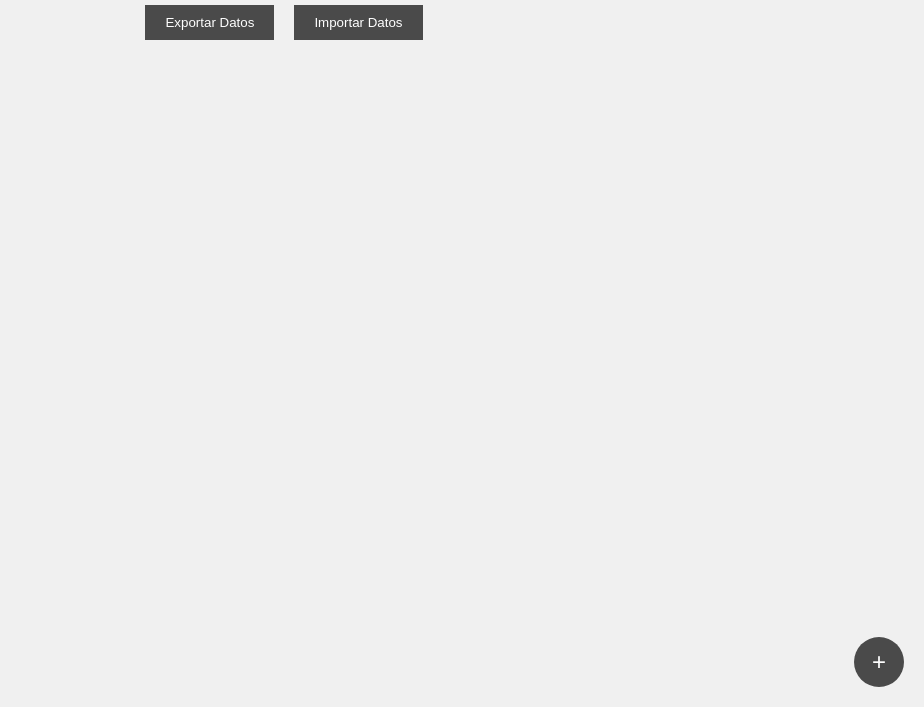
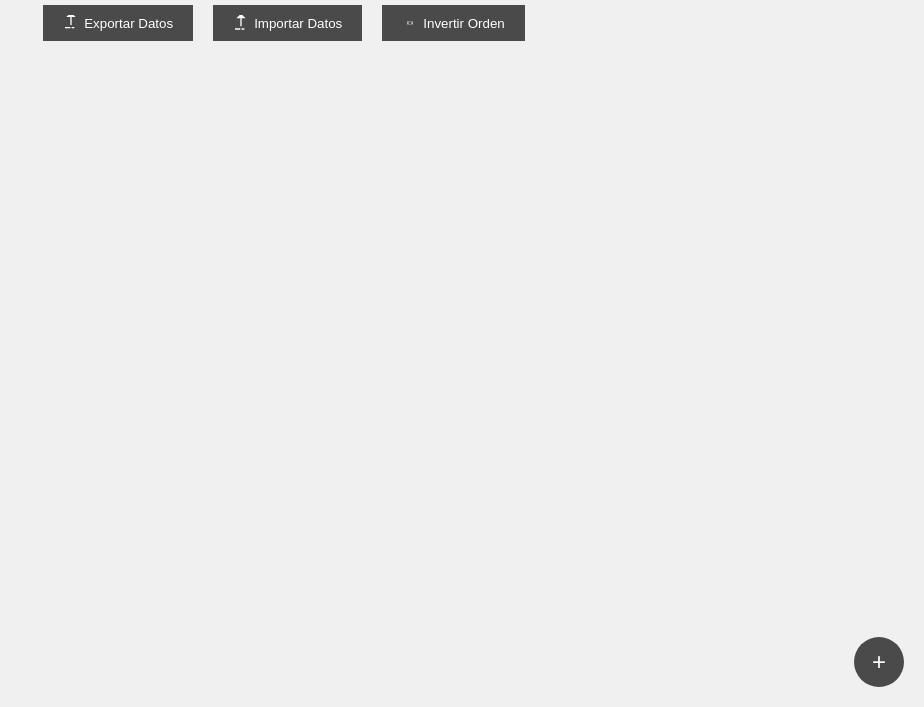
Before and after one commit to Adolfsan99/rpgmaker-event-organize, a plain HTML site: page index.html in a window 1280 px wide. Shown: the part 93-800 px from the top of the page, without its empty margins (356-1280 px from the left). Drawn offline with Linux system fonts and the light colour scheme.

Commit message:
Add files via upload

```diff
--- a/index.html
+++ b/index.html
@@ -8,9 +8,19 @@
     <div id="app">
         <h1 class="app-title">Organizador de Eventos</h1>
         <div class="data-actions">
-            <button id="export-btn" class="action-btn">Exportar Datos</button>
+            <button id="export-btn" class="action-btn">
+                <svg viewBox="0 0 24 24"><path d="M13 3v12h-2V3H5l7-7 7 7h-6zm-2 15v2H3v-2h8zm6 0v2h-4v-2h4z"/></svg>
+                Exportar Datos
+            </button>
             <input type="file" id="import-input" accept=".json" style="display:none;">
-            <button id="import-btn" class="action-btn">Importar Datos</button>
+            <button id="import-btn" class="action-btn">
+                <svg viewBox="0 0 24 24"><path d="M13 5v12h-2V5H5l7-7 7 7h-6zm-2 15v2H3v-2h8zm6 0v2h-4v-2h4z"/></svg>
+                Importar Datos
+            </button>
+            <button id="invert-btn" class="action-btn">
+                <svg viewBox="0 0 24 24"><path d="M7 10l5 5 5-5H7z M7 14l5-5 5 5H7z"/></svg>
+                Invertir Orden
+            </button>
         </div>
         <div class="separador-container" id="separador-container"></div>
         <button id="add-separador-btn" class="add-btn bottom-right-btn">+</button>
--- a/script.js
+++ b/script.js
@@ -600,6 +600,8 @@ document.addEventListener('DOMContentLoaded', () => {
         importInput.click();
     });
 
+    const invertBtn = document.getElementById('invert-btn');
+
     importInput.addEventListener('change', (e) => {
         const file = e.target.files[0];
         if (file) {
@@ -627,6 +629,27 @@ document.addEventListener('DOMContentLoaded', () => {
             reader.readAsText(file);
         }
     });
+
+    function invertOrder() {
+        // Invert separators order
+        const separadores = Array.from(document.querySelectorAll('.separador'));
+        separadores.reverse().forEach(separador => {
+            separadorContainer.appendChild(separador);
+
+            // Invert eventos order within this separador
+            const eventosContainer = separador.querySelector('.eventos-container');
+            const eventos = Array.from(eventosContainer.querySelectorAll('.evento-with-variables'));
+            eventos.reverse().forEach(evento => {
+                eventosContainer.appendChild(evento);
+            });
+        });
+
+        saveToLocalStorage();
+    }
+
+    if (invertBtn) {
+        invertBtn.addEventListener('click', invertOrder);
+    }
 
     // Initial setup - explicitly bind the event listener
     if (addSeparadorBtn) {
--- a/styles.css
+++ b/styles.css
@@ -224,6 +224,15 @@ body {
     padding: 10px 20px;
     cursor: pointer;
     transition: background-color 0.3s ease;
+    display: flex;
+    align-items: center;
+    gap: 5px;
+}
+
+.action-btn svg {
+    width: 16px;
+    height: 16px;
+    fill: currentColor;
 }
 
 .action-btn:hover {
```
